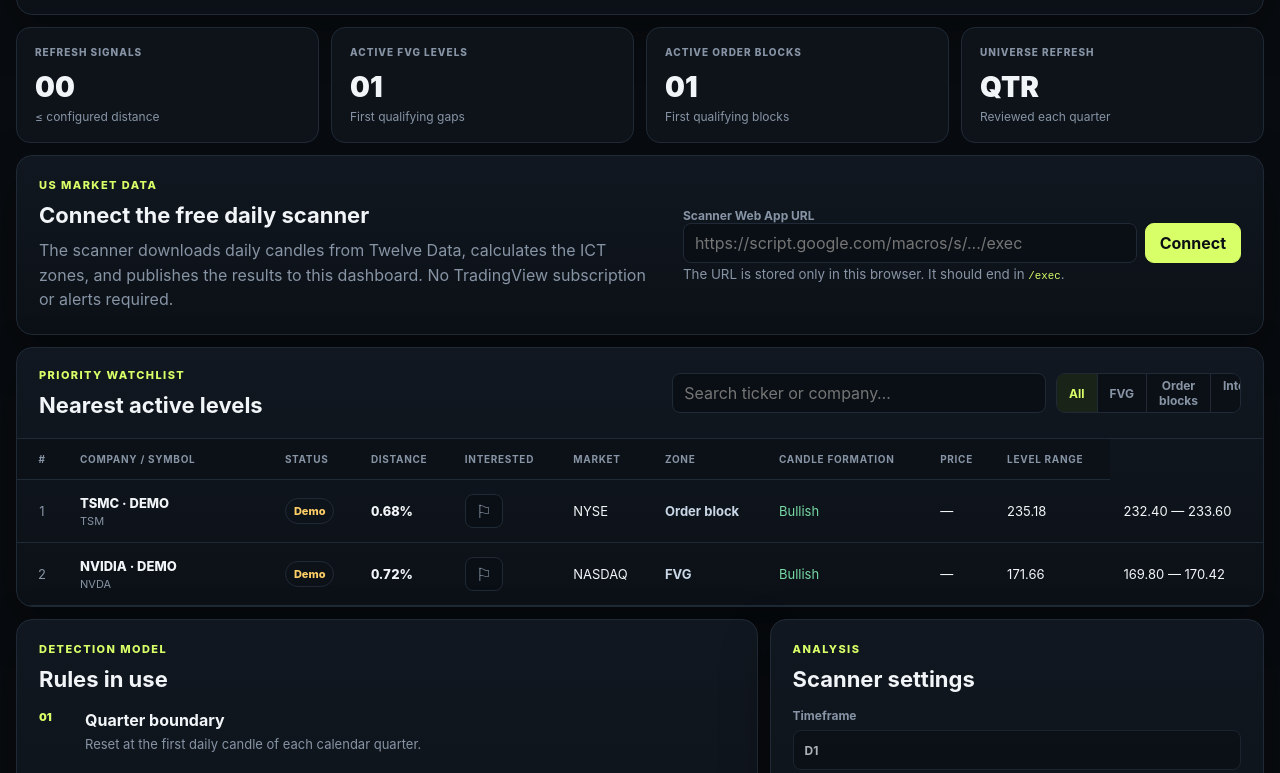
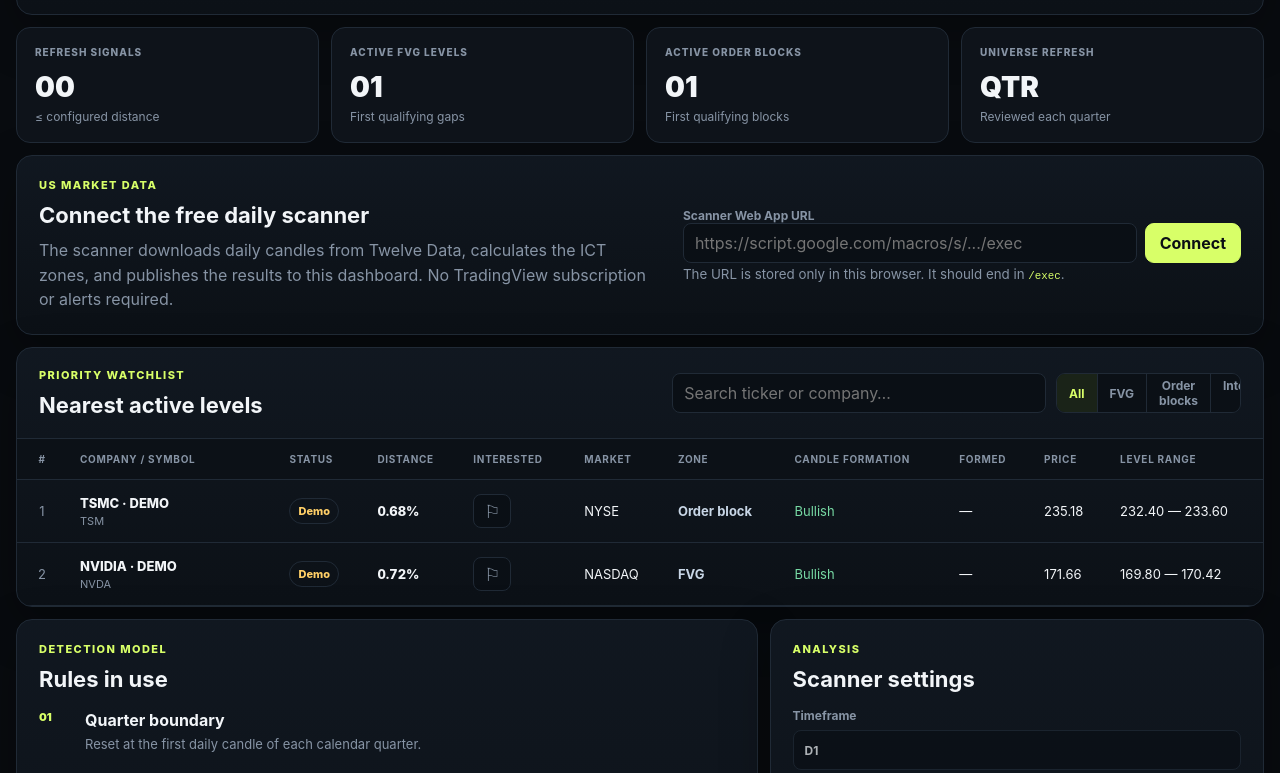
Before and after one commit to rbaguckas/market-level-radar, a website: page public/index.html in a window 1280 px wide. Shown: the part 327-1100 px from the top of the page. Drawn offline with Linux system fonts and the light colour scheme.

Commit message:
Add Formed column to dashboard table

```diff
--- a/public/index.html
+++ b/public/index.html
@@ -105,6 +105,7 @@
                 <th>Market</th>
                 <th>Zone</th>
                 <th>Candle formation</th>
+                <th>Formed</th>
                 <th>Price</th>
                 <th>Level range</th>
               </tr>
```
